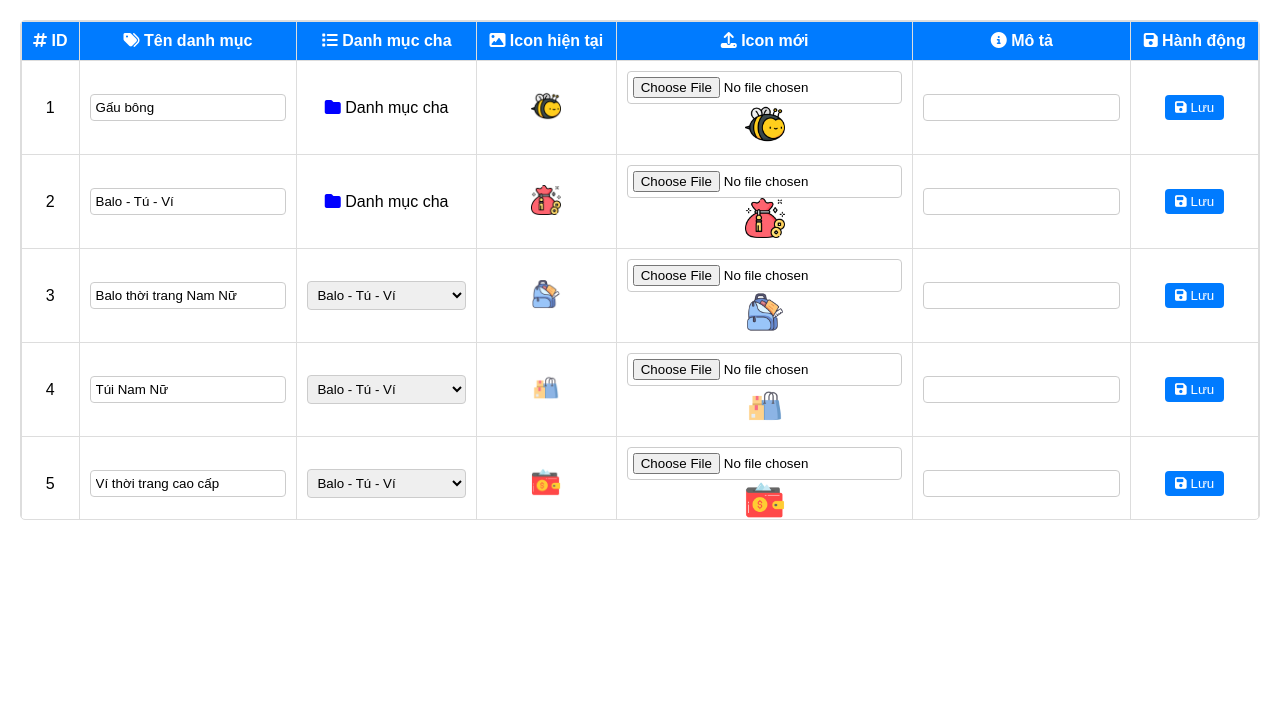
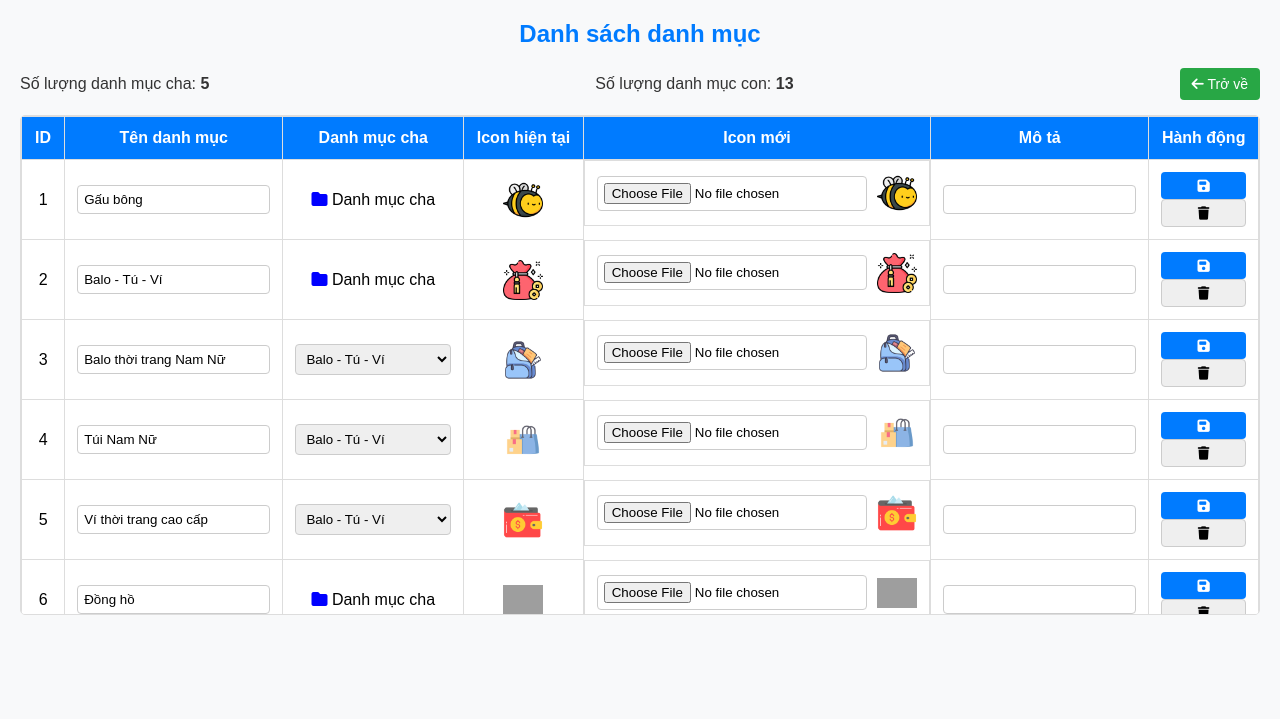
Before and after one commit to PhanMinhNhat9/MKStore, a PHP site: page /danhmuc/capnhatdanhmuc.php in a window 1280 px wide. Shown: the top 719 px of the page. Run offline with PHP 8.4, Linux system fonts and the light colour scheme; data comes from the database, SQL or seed files in the repository; grey boxes are pictures that could not be loaded.

Commit message:
quanlykhuyenmai

```diff
--- a/config.php
+++ b/config.php
@@ -299,19 +299,17 @@
             echo "<script>alert('Lỗi: " . $e->getMessage() . "');</script>";
         }
     }
+
     function capnhatDanhMuc() {
-        require_once '../config.php';
         $pdo = connectDatabase();
-
-        if ($_SERVER["REQUEST_METHOD"] == "POST") {
             $iddm = $_POST['iddm'];
             $tendm = $_POST['tendm'];
             $loaidm = $_POST['loaidm'] ?? 0;
             $mota = $_POST['mota'];
-            $icon = $_POST['icon_old'];
+            $icon = $_POST['icon'];
 
             if (!empty($_FILES['icon_new']['name'])) {
-                $targetDir = "../uploads/";
+                $targetDir = "icon/";
                 $fileName = basename($_FILES["icon_new"]["name"]);
                 $targetFilePath = $targetDir . $fileName;
                 $fileType = strtolower(pathinfo($targetFilePath, PATHINFO_EXTENSION));
@@ -320,7 +318,7 @@
                 $allowTypes = ['jpg', 'png', 'jpeg', 'gif'];
                 if (in_array($fileType, $allowTypes)) {
                     if (move_uploaded_file($_FILES["icon_new"]["tmp_name"], $targetFilePath)) {
-                        $icon = "uploads/" . $fileName; // Lưu đường dẫn ảnh mới vào DB
+                        $icon = "icon/" . $fileName; // Lưu đường dẫn ảnh mới vào DB
                     }
                 }
             }
@@ -335,13 +333,57 @@
             $stmt->bindParam(':iddm', $iddm);
 
             if ($stmt->execute()) {
-                header("Location: danhmuc.php?success=1");
-                exit();
+                echo "<script>alert('Cập nhật danh mục thành công!'); window.location.href='danhmuc/capnhatdanhmuc.php';</script>";
             } else {
                 echo "Lỗi cập nhật danh mục.";
             }
         }
+
+    function xoaDanhMuc() {
+        $pdo = connectDatabase();
+
+            $iddm = $_POST['iddm'];
+
+            // Kiểm tra xem danh mục có danh mục con không
+            $stmtCheck = $pdo->prepare("SELECT COUNT(*) FROM danhmucsp WHERE loaidm = ?");
+            $stmtCheck->execute([$iddm]);
+            $count = $stmtCheck->fetchColumn();
+
+            if ($count > 0) {
+                echo "<script>alert('Không thể xóa! Hãy xóa danh mục con trước.');</script>";
+                return;
+            }
+
+            // Xóa danh mục
+            $stmt = $pdo->prepare("DELETE FROM danhmucsp WHERE iddm = ?");
+            if ($stmt->execute([$iddm])) {
+                echo "<script>alert('Xóa danh mục thành công!'); window.location.href='danhmuc/capnhatdanhmuc.php';</script>";
+            } else {
+                echo "<script>alert('Xóa danh mục thất bại!');</script>";
+            }
+        }
+
+    function capnhatMGG() {
+        // Xử lý cập nhật khi gửi form
+        $code = $_POST['code'];
+        $phantram = $_POST['phantram'];
+        $idsp = $_POST['idsp'];
+        $iddm = $_POST['iddm'];
+        $ngayhieuluc = $_POST['ngayhieuluc'];
+        $ngayketthuc = $_POST['ngayketthuc'];
+
+        $sql = "UPDATE magiamgia
+                SET code=?, phantram=?, idsp=?, iddm=?, ngayhieuluc=?, ngayketthuc=?
+                WHERE idmgg=?";
+        $stmt = $pdo->prepare($sql);
+        $stmt->execute([$code, $phantram, $idsp, $iddm, $ngayhieuluc, $ngayketthuc, $idmgg]);
+
+        // Chuyển hướng về trang danh sách
+        header("Location: danh_sach_magiamgia.php");
+        exit;
+
     }
+
     if ($_SERVER["REQUEST_METHOD"] == "POST") {
         if (isset($_POST['themnd'])) {
             themNguoiDung();
@@ -352,5 +394,12 @@
         if (isset($_POST['themdmcon'])) {
             themDMcon();
         }
+        if (isset($_POST['capnhatdm'])) {
+            capnhatDanhMuc();
+        }
+        if (isset($_POST['xoadm'])) {
+            xoaDanhMuc();
+        }
+
     }
 ?>
--- a/danhmuc/capnhatdanhmuc.php
+++ b/danhmuc/capnhatdanhmuc.php
@@ -2,19 +2,22 @@
 require_once '../config.php';
 $pdo = connectDatabase();
 
+// Lấy danh sách danh mục và danh mục cha trong một truy vấn
 $sql = "SELECT dm1.iddm, dm1.tendm, dm1.loaidm, dm1.icon, dm1.mota,
-        dm2.tendm AS tencha FROM danhmucsp dm1
+               dm2.tendm AS tencha
+        FROM danhmucsp dm1
         LEFT JOIN danhmucsp dm2 ON dm1.loaidm = dm2.iddm";
 $stmt = $pdo->prepare($sql);
 $stmt->execute();
 $danhmuc = $stmt->fetchAll(PDO::FETCH_ASSOC);
 
-$sqlCha = "SELECT * FROM danhmucsp WHERE loaidm = 0";
-$stmtCha = $pdo->prepare($sqlCha);
-$stmtCha->execute();
-$danhmucCha = $stmtCha->fetchAll(PDO::FETCH_ASSOC);
+// Tạo danh sách danh mục cha từ danh sách danh mục có loaidm = 0
+$danhmucCha = array_filter($danhmuc, fn($dm) => $dm['loaidm'] == 0);
+
+// Đếm số lượng danh mục cha & con
+$countCha = count($danhmucCha);
+$countCon = count($danhmuc) - $countCha;
 ?>
-
 <!DOCTYPE html>
 <html lang="vi">
 <head>
@@ -22,146 +25,111 @@ $danhmucCha = $stmtCha->fetchAll(PDO::FETCH_ASSOC);
     <meta name="viewport" content="width=device-width, initial-scale=1.0">
     <title>Cập nhật danh mục</title>
     <link rel="stylesheet" href="../fontawesome/css/all.min.css">
+    <script src="../trangchuadmin.js"></script>
     <style>
-        * {
-            margin: 0;
-            padding: 0;
-            box-sizing: border-box;
-            font-family: Arial, sans-serif;
-        }
-        body {
-            background-color:rgb(255, 255, 255);
-            padding: 20px;
-        }
-        h2 {
-            text-align: center;
-            color: #007bff;
-            margin-bottom: 20px;
-        }
+        * { margin: 0; padding: 0; box-sizing: border-box; font-family: 'Arial', sans-serif; }
+        body { background-color: #f8f9fa; padding: 20px; }
+        h2 { text-align: center; color: #007bff; margin-bottom: 20px; font-size: 24px; }
+
+        .container { max-width: 1200px; margin: auto; background: #fff; padding: 20px; border-radius: 8px; box-shadow: 0 0 10px rgba(0, 0, 0, 0.1); }
+        .info { display: flex; justify-content: space-between; align-items: center; margin-bottom: 15px; }
+        .info p { font-size: 16px; color: #333; }
+        .btn-back { background: #28a745; color: white; padding: 8px 12px; border: none; border-radius: 4px; cursor: pointer; font-size: 14px; transition: 0.3s; }
+        .btn-back:hover { background: #218838; }
+
+        .table-container { overflow-x: auto; border-radius: 5px; }
+        table { width: 100%; border-collapse: collapse; background: #fff; border-radius: 8px; }
+        th, td { padding: 12px; border: 1px solid #ddd; text-align: center; }
+        th { background: #007bff; color: white; position: sticky; top: 0; }
+        input, select { width: 100%; padding: 6px; border: 1px solid #ccc; border-radius: 4px; outline: none; }
+        input:focus, select:focus { border-color: #007bff; box-shadow: 0 0 5px rgba(0, 123, 255, 0.5); }
+
+        .icon-preview { width: 40px; height: 40px; object-fit: contain; display: block; margin: auto; border-radius: 4px; }
+        .btn-save { background: #007bff; color: white; padding: 6px 12px; border: none; border-radius: 4px; cursor: pointer; font-size: 14px; transition: 0.3s; }
+        .btn-save:hover { background: #0056b3; }
+
+        .file-input { display: flex; align-items: center; gap: 10px; }
         .table-container {
             max-height: 500px;
             overflow-y: auto;
             border: 1px solid #ddd;
             border-radius: 5px;
         }
-        table {
-            width: 100%;
-            border-collapse: collapse;
-        }
-        th, td {
-            padding: 10px;
-            border: 1px solid #ddd;
-            text-align: center;
-        }
-        th {
-            background: #007bff;
-            color: white;
-        }
-        input, select {
-            width: 100%;
-            padding: 5px;
-            border: 1px solid #ccc;
-            border-radius: 4px;
-            outline: none;
-        }
-        input:focus, select:focus {
-            border-color: #007bff;
-            box-shadow: 0 0 5px rgba(0, 123, 255, 0.5);
-        }
-        .icon-preview {
-            width: 40px;
-            height: 40px;
-            object-fit: contain;
-            display: block;
-            margin: auto;
-        }
-        .btn-save {
-            background: #007bff;
-            color: white;
-            padding: 5px 10px;
-            border: none;
-            border-radius: 4px;
-            cursor: pointer;
-        }
-        .btn-save:hover {
-            background: #0056b3;
-        }
-        #icon {
-            width: 30px;
-            height: 30px;
-        }
-        thead {
-            position: sticky;
-            top: 0;
-            background: #007bff;
-            z-index: 2;
-        }
-
-
     </style>
 </head>
 <body>
+
+        <h2>Danh sách danh mục</h2>
+        <div class="info">
+            <p>Số lượng danh mục cha: <strong><?= $countCha ?></strong></p>
+            <p>Số lượng danh mục con: <strong><?= $countCon ?></strong></p>
+            <button class="btn-back" onclick="goBack()"><i class="fas fa-arrow-left"></i> Trở về</button>
+        </div>
 
         <div class="table-container">
             <table>
                 <thead>
                     <tr>
-                    <th><i class="fas fa-hashtag"></i> ID</th>
-                    <th><i class="fas fa-tags"></i> Tên danh mục</th>
-                    <th><i class="fas fa-list"></i> Danh mục cha</th>
-                    <th><i class="fas fa-image"></i> Icon hiện tại</th>
-                    <th><i class="fas fa-upload"></i> Icon mới</th>
-                    <th><i class="fas fa-info-circle"></i> Mô tả</th>
-                    <th><i class="fas fa-save"></i> Hành động</th>
+                        <th>ID</th>
+                        <th>Tên danh mục</th>
+                        <th>Danh mục cha</th>
+                        <th>Icon hiện tại</th>
+                        <th>Icon mới</th>
+                        <th>Mô tả</th>
+                        <th>Hành động</th>
                     </tr>
                 </thead>
                 <tbody>
-                <?php foreach ($danhmuc as $dm) { ?>
+                    <?php foreach ($danhmuc as $dm): ?>
                     <tr>
                         <form action="../config.php" method="POST" enctype="multipart/form-data">
-                        <td><?php echo $dm['iddm']; ?></td>
-                        <td><input type="text" name="tendm" value="<?php echo $dm['tendm']; ?>"></td>
+                            <td><?= htmlspecialchars($dm['iddm']) ?></td>
+                            <td><input type="text" name="tendm" value="<?= htmlspecialchars($dm['tendm']) ?>"></td>
                             <td>
-                            <?php if ($dm['loaidm'] > 0) { ?>
+                                <?php if ($dm['loaidm'] > 0): ?>
                                     <select name="loaidm">
                                         <option value="">Chọn danh mục cha</option>
-                                    <?php foreach ($danhmucCha as $cha) { ?>
-                                        <option value="<?php echo $cha['iddm']; ?>" <?php echo ($cha['iddm'] == $dm['loaidm']) ? 'selected' : ''; ?>>
-                                            <?php echo $cha['tendm']; ?>
+                                        <?php foreach ($danhmucCha as $cha): ?>
+                                            <option value="<?= $cha['iddm'] ?>" <?= ($cha['iddm'] == $dm['loaidm']) ? 'selected' : '' ?>>
+                                                <?= htmlspecialchars($cha['tendm']) ?>
                                             </option>
-                                    <?php } ?>
+                                        <?php endforeach; ?>
                                     </select>
-                            <?php } else { ?>
+                                <?php else: ?>
                                     <i class="fas fa-folder" style="color: blue;"></i> Danh mục cha
-                            <?php } ?>
+                                <?php endif; ?>
                             </td>
                             <td>
-                            <img id="icon" name="icon" src="../<?php echo $dm['icon'] ?>">
+                                <img class="icon-preview" src="../<?= htmlspecialchars($dm['icon']) ?>">
+                                <input type="hidden" name="icon" value="<?= htmlspecialchars($dm['icon']) ?>">
                             </td>
+                            <td class="file-input">
+                                <input type="file" name="icon_new" accept="image/*" onchange="previewImage(this, 'preview-<?= $dm['iddm'] ?>')">
+                                <img id="preview-<?= $dm['iddm'] ?>" src="../<?= htmlspecialchars($dm['icon']) ?>" class="icon-preview">
+                            </td>
+                            <td><input type="text" name="mota" value="<?= htmlspecialchars($dm['mota']) ?>"></td>
                             <td>
-                            <input type="file" name="icon_new" accept="image/*" onchange="previewImage(this, 'preview-<?php echo $dm['iddm']; ?>')">
-                            <img id="preview-<?php echo $dm['iddm']; ?>" src="<?php echo $dm['icon']; ?>" class="icon-preview">
+                                <input type="hidden" name="iddm" value="<?= htmlspecialchars($dm['iddm']) ?>">
+
+                                <input type="submit" name="capnhatdm" class="btn-save" value="&#xf0c7;" style="font-family: 'Font Awesome 5 Free'; font-weight: 900;">
+
+                                <input type="submit" name="xoadm" class="btn-delete" value="&#xf1f8;" style="font-family: 'Font Awesome 5 Free'; font-weight: 900;">
                             </td>
-                        <td><input type="text" name="mota" value="<?php echo $dm['mota']; ?>"></td>
-                        <td>
-                            <input type="hidden" name="iddm" value="<?php echo $dm['iddm']; ?>">
-                            <button type="submit" class="btn-save"><i class="fas fa-save"></i> Lưu</button>
-                        </td>
+
                         </form>
                     </tr>
-                <?php } ?>
+                    <?php endforeach; ?>
                 </tbody>
             </table>
         </div>
+
     <script>
         function previewImage(input, previewId) {
-            let file = input.files[0];
-            let preview = document.getElementById(previewId);
+            const file = input.files[0];
+            const preview = document.getElementById(previewId);
             if (file) {
-                let reader = new FileReader();
-                reader.onload = function(e) {
-                    preview.src = e.target.result;
-                };
+                const reader = new FileReader();
+                reader.onload = (e) => preview.src = e.target.result;
                 reader.readAsDataURL(file);
             }
         }
--- a/danhmuc/hienthidanhmuc.php
+++ b/danhmuc/hienthidanhmuc.php
@@ -52,7 +52,7 @@ foreach ($categories as $category) {
                         <td><?= $parent['thoigian'] ?></td>
                         <td>
                             <i onclick="themdmcon(<?php echo $parent['iddm']; ?>)" class="fas fa-plus-circle action-icons" title="Thêm"></i>
-                            <i onclick="capnhatdanhmuc(<?php echo $parent['iddm']; ?>)" class="fas fa-edit action-icons" title="Sửa"></i>
+                            <i onclick="capnhatdanhmuc()" class="fas fa-edit action-icons" title="Sửa"></i>
                             <i onclick="xoadanhmuccha()" class="fas fa-trash-alt action-icons" title="Xóa"></i>
                         </td>
                     </tr>
@@ -63,10 +63,6 @@ foreach ($categories as $category) {
                             <td><img src="<?= $child['icon'] ?>" class="icon" alt="Icon"></td>
                             <td><?= $child['mota'] ?></td>
                             <td><?= $child['thoigian'] ?></td>
-                            <td>
-                            <i onclick="capnhatdanhmuccon()" class="fas fa-edit action-icons" title="Sửa"></i>
-                            <i onclick="xoadanhmuccon()" class="fas fa-trash-alt action-icons" title="Xóa"></i>
-                            </td>
                         </tr>
                     <?php endforeach; ?>
                 <?php endforeach; ?>
--- a/hienthisanpham.php
+++ b/sanpham/hienthisanpham.php
@@ -4,14 +4,13 @@
     <meta charset="UTF-8">
     <meta name="viewport" content="width=device-width, initial-scale=1.0">
     <title></title>
-
     <Script src="trangchuadmin.js"></Script>
 </head>
 <body>
 <div class="product-wrapper">
     <div class="product-container">
         <?php
-        require_once 'config.php';
+        require_once '../config.php';
         $pdo = connectDatabase();
 
         $sql = "SELECT sp.idsp, sp.tensp, sp.mota, sp.giaban, sp.anh, sp.soluong,
--- a/update_product.php
+++ b/sanpham/update_product.php
@@ -1,5 +1,5 @@
 <?php
-require_once 'config.php';
+require_once '../config.php';
 $pdo = connectDatabase();
 
 if ($_SERVER["REQUEST_METHOD"] == "POST") {
--- a/update_product_form.php
+++ b/sanpham/update_product_form.php
@@ -1,5 +1,5 @@
 <?php
-require_once 'config.php';
+require_once '../config.php';
 $pdo = connectDatabase();
 
 if (isset($_GET['id'])) {
--- a/xoasanpham.php
+++ b/sanpham/xoasanpham.php
@@ -1,5 +1,5 @@
 <?php
-include 'config.php'; // Kết nối CSDL
+include '../config.php'; // Kết nối CSDL
 $conn = connectDatabase(); // Hàm kết nối trả về đối tượng PDO
 
 if (isset($_GET['id'])) {
--- a/trangchuadmin.css
+++ b/trangchuadmin.css
@@ -128,6 +128,7 @@ body {
 .nav-buttons {
     display: flex;
     align-items: center;
+    margin-right: 10px;
 }
 
 .nav-buttons .btn {
```
Also changed, not shown: khuyenmai/capnhatmgg.php (added, +181 -0 lines), khuyenmai/hienthimgg.php (renamed from hienthimgg.php, +56 -11 lines), sanpham/hienthisanpham.css (renamed from hienthisanpham.css, +9 -2 lines), trangchuadmin.js (+7 -6 lines), sanpham/update_product_form.css (renamed from update_product_form.css). Lines whose indentation alone changed are shown as unchanged.
